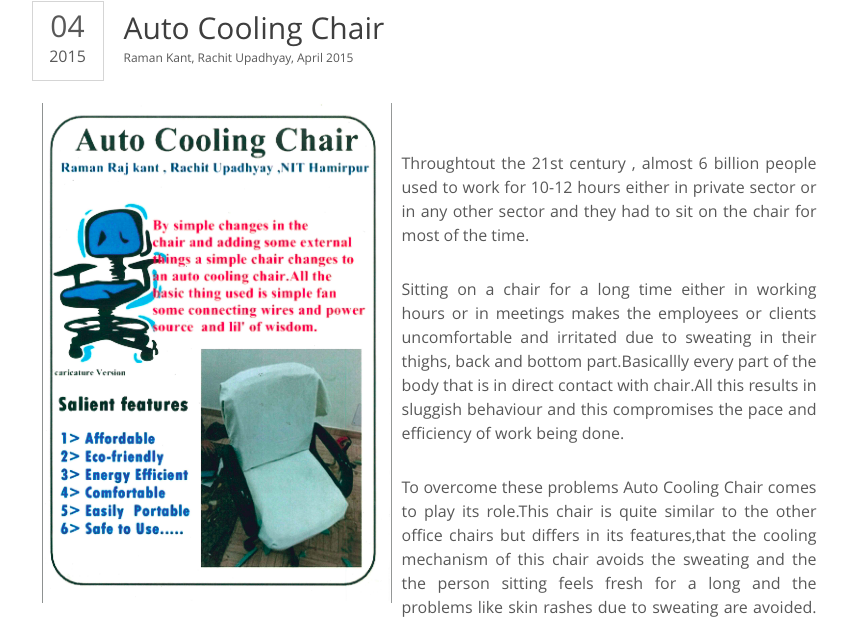
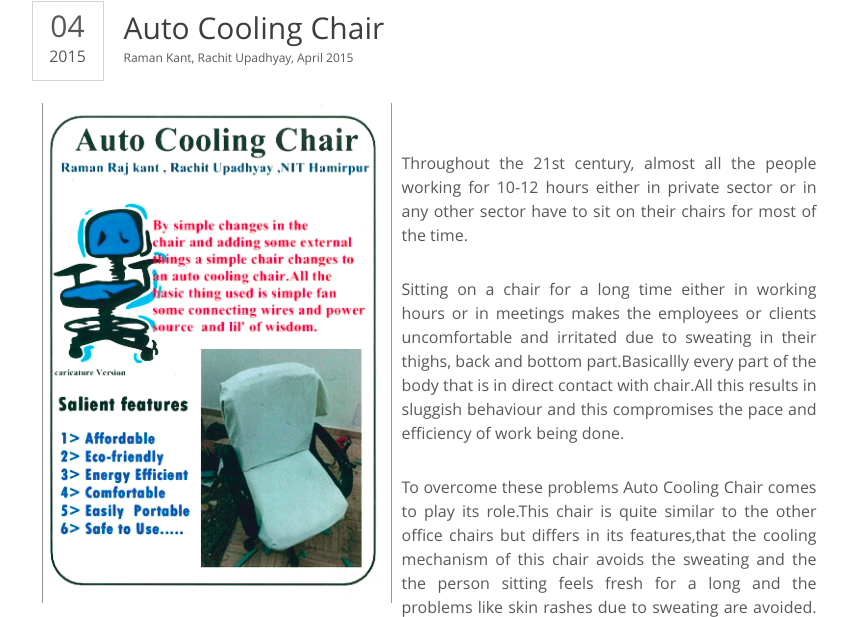
Before and after one commit to arunnK/eco_inn_website, a Django app: page /post5 in a window 1280 px wide. Shown: the part 227-844 px from the top of the page, without its empty margins (216-1064 px from the left). Run offline with Django 3.2, Linux system fonts and the light colour scheme.

Commit message:
Added Post5

```diff
--- a/blog/templates/blog/post5.html
+++ b/blog/templates/blog/post5.html
@@ -22,7 +22,7 @@ Post-Innovation Ecosystem
 			<h1>Auto Cooling Chair<span class="author">Raman Kant, Rachit Upadhyay, April 2015</span></h1>
 			<p align="justify">
 				<img src="../../static/blog/images/post52.png" alt="Img" height="500" width="350" align="left" hspace="10"><br /><br />
-				Throughtout   the 21st  century ,  almost 6 billion people  used to work for  10-12 hours either in private sector or in any other sector and they had to sit on the chair for most of the time.
+				Throughout the 21st  century, almost all the  people  working for  10-12 hours either in private sector or in any other sector have to sit on their chairs for most of the time.
 			</p>
 			<p align="justify">
 				Sitting on a chair for a long time either in working hours  or in meetings makes the employees or clients uncomfortable and  irritated due to sweating in their thighs, back and bottom part.Basicallly every part of the body that is in direct contact with chair.All this results in sluggish behaviour and this compromises the pace and efficiency of work being done.
```
